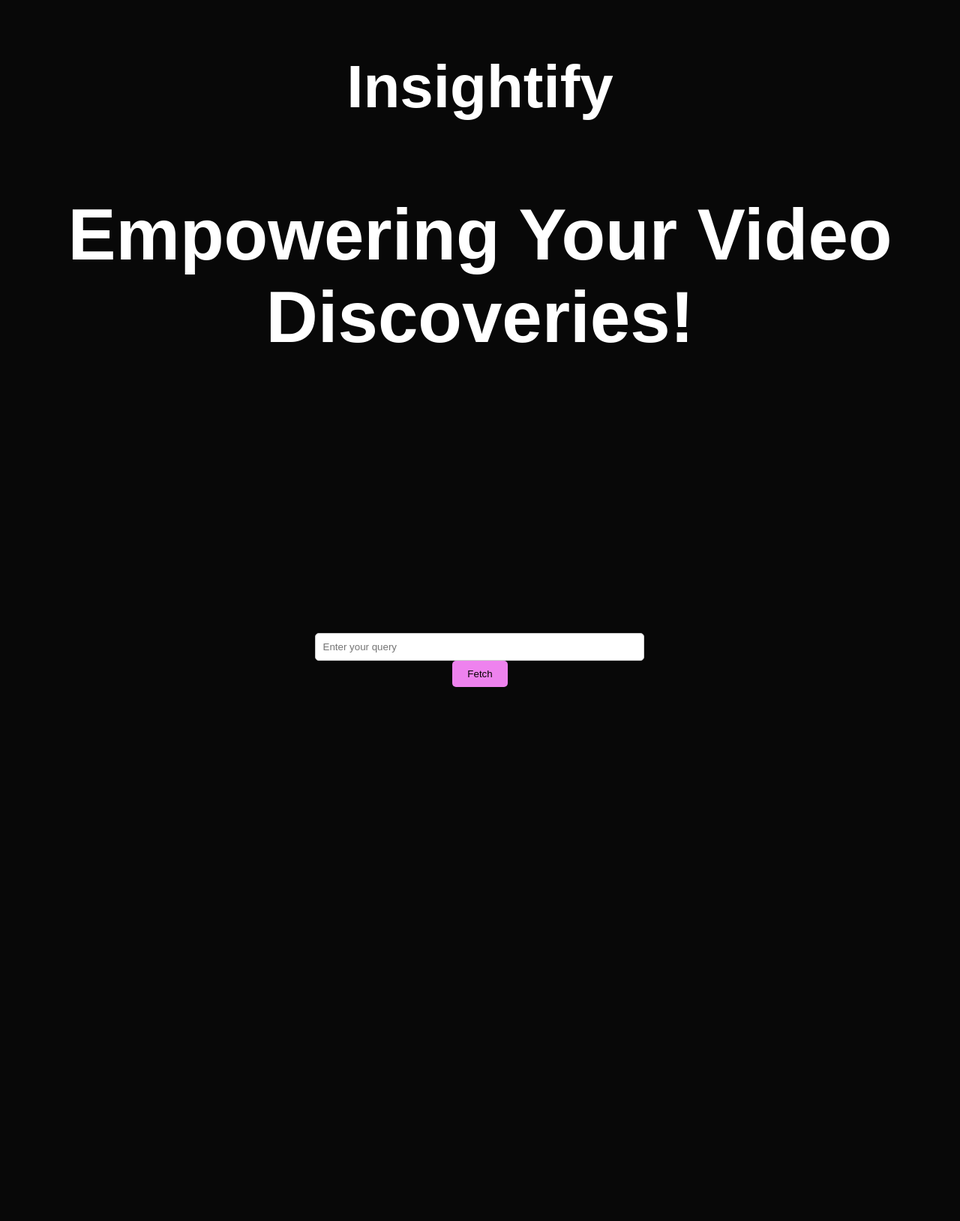
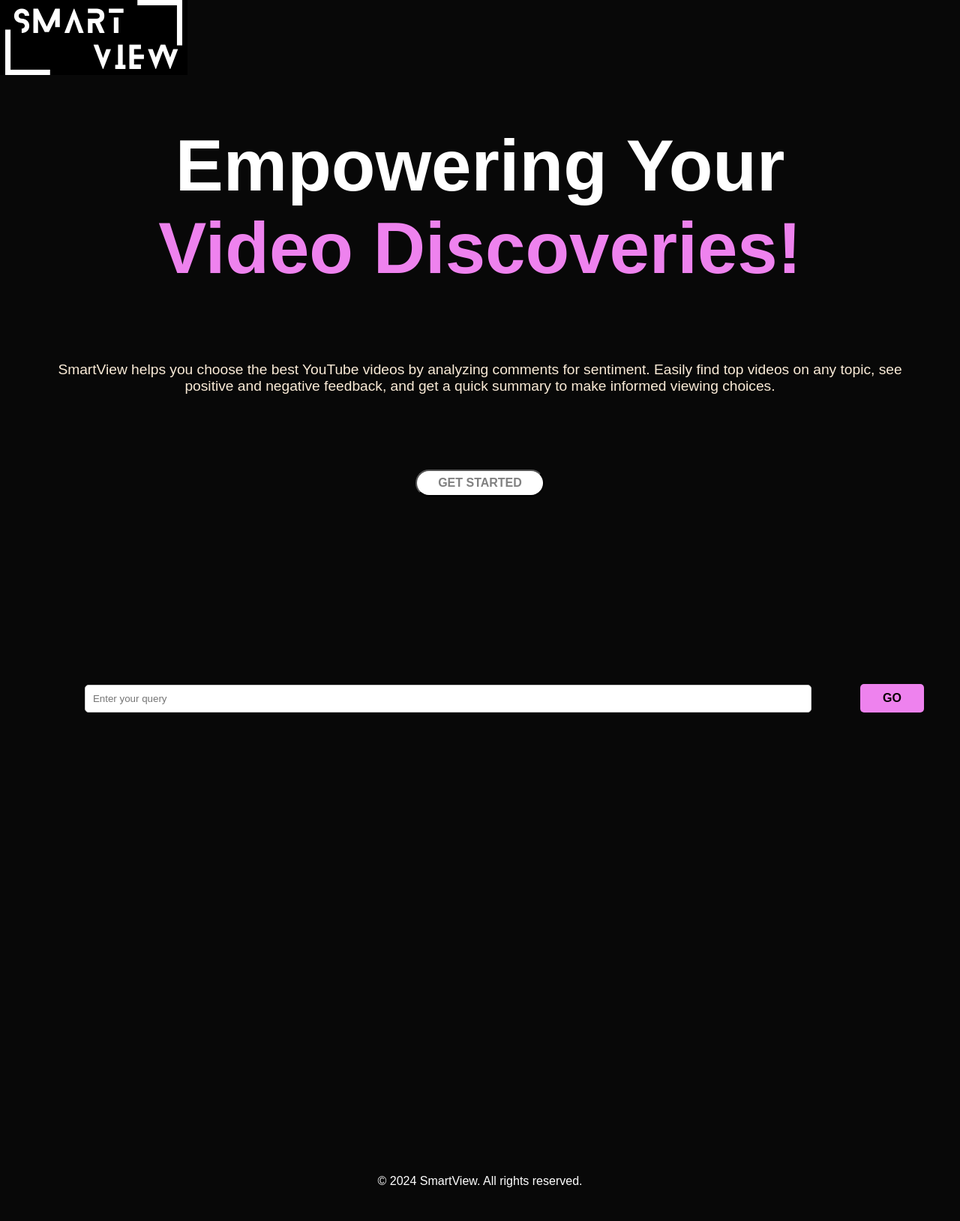
Before and after one commit to Manya-tech/SmartView, a Flask app: page / in a window 1280 px wide. Shown: the whole page at 75% size. Before the commit the page ends 916 px from the top, so only its background shows below. Run offline with Flask 3, Linux system fonts and the light colour scheme; parts of the project's set-up code (start-up, migrations or seed data) failed here and were passed over.

Commit message:
add: get started button

```diff
--- a/app/templates/index.html
+++ b/app/templates/index.html
@@ -9,24 +9,32 @@
 <body>
     <header class="header">
         <div class="container">
-          <h1>Insightify</h1>
-          <h3>Empowering Your Video Discoveries!</h3>
-            <!-- <img class="logo" src="https://img1.wsimg.com/isteam/ip/f8a782f9-60a1-4af5-8a2b-3b836d8b225e/DALL%C2%B7E%202024-01-09%2020.38.54%20-%20Logo%20for%20Insighti.png/:/cr=t:0%25,l:0%25,w:100%25,h:100%25" alt="Logo"/> -->
-        </div>
-      </header>
-      <div class="spacer"></div>
+          <img class="logo" src="static/smartview_logo.png" alt="Logo" style="position: absolute; top: 0; left: 0;">
+          <!-- <h1>Insightify</h1> -->
+           <h3>Empowering Your <br><span style="color: violet;">Video Discoveries!</span></h3>
+           <p style="font-size: 1.2em; color: antiquewhite;">SmartView helps you choose the best YouTube videos by analyzing comments for sentiment. Easily find top videos on any topic, see positive and negative feedback, and get a quick summary to make informed viewing choices.</p>
+          <div style="display: flex; justify-content: center; margin-top: 100px;">
+            <button style="padding: 7px 28px; background-color: white; border-radius: 9999px; display: flex; align-items: center; justify-content: center;">
+              <a href="#form-section" style="text-decoration: none;">
+                <span style="color: gray; font-size: 16px; font-weight: bold; text-transform: uppercase;">Get Started</span>
+              </a>
+            </button>
+          </div>
+            <div class="spacer"></div>
+            <form action="/" method="post" id="form-section">
+            <div class="button-container">
+              <input type="text" size="50" name="video_topic" placeholder="Enter your query" required style="width: 80%; margin: 0 auto; display: block;">
+              <button type="submit" id="analyze-button" class="button" value="Analyze" style="padding: 10px 30px;">
+                <span style="color: rgb(9, 0, 0); font-size: 16px; font-weight: bold; text-transform: uppercase;">GO</span>
 
-      <form action="/" method="post">
-        <div class="button-container">
-            <input type="text" size="50" name="video_topic" placeholder="Enter your query" required>
-        </div>
-        <button type="submit" id="analyze-button" class="button" value="Analyze">Fetch</button>
-    </form>
+              </button>
+            </div>
+            </form>
 
     {% if data %}
     {% for video in data %}
       <div class="video-summary">
-        <h2 class="video-title">Summary for "{{ video['title'] }}"</h2>
+        <h2 class="video-title">Summary for <span style="color: violet;">{{ video['title'] }}</span></h2>
         <p><a href = "https://www.youtube.com/watch?v={{ video['video_id'] }}">Video Link</a></p>
         <div class="video-stats">
           <p class="num-likes"><b>Likes:</b> {{ video['like_count'] }}</p>
@@ -40,7 +48,7 @@
         <!-- <div class="gen-output-box">
           <p><b>Top points:</b>{{video['genout']}}</p>
         </div> -->
-        <h3> Top Comments</h3>
+        <h3 class="top-comments"> Top Comments</h3>
         <table class="comment-table">
             <tr>
                 <th>Comment</th>
@@ -57,6 +65,17 @@
     {% endfor %}
   {% endif %}
 
+
+  <div class="spacer"></div>
+  <div class="spacer"></div>
+  <div class="spacer"></div>
+    <footer class="footer">
+        <div class="container">
+            <p>© 2024 SmartView. All rights reserved.</p>
+        </div>
+    </footer>
+
+
 </body>
 
 
```
